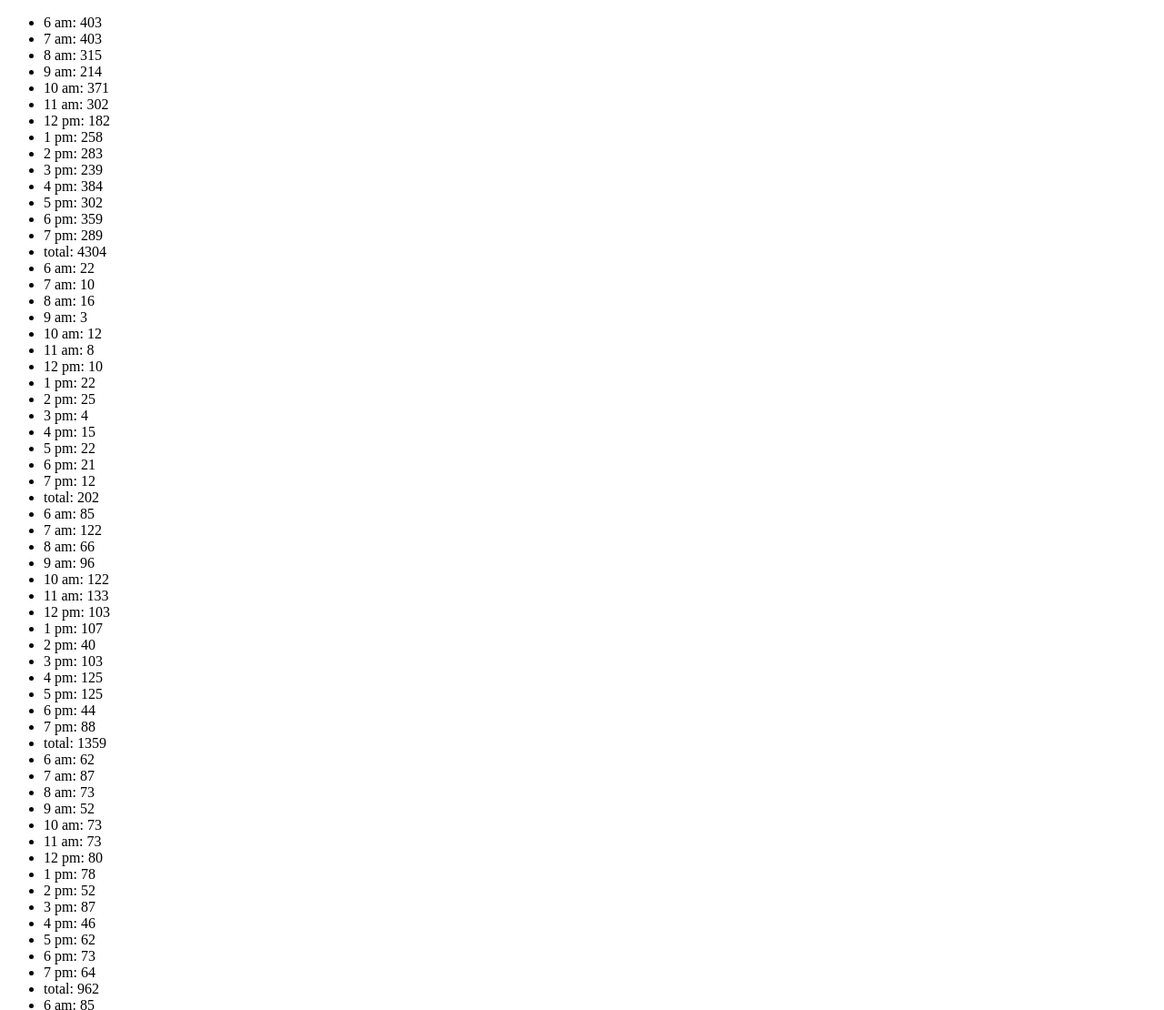
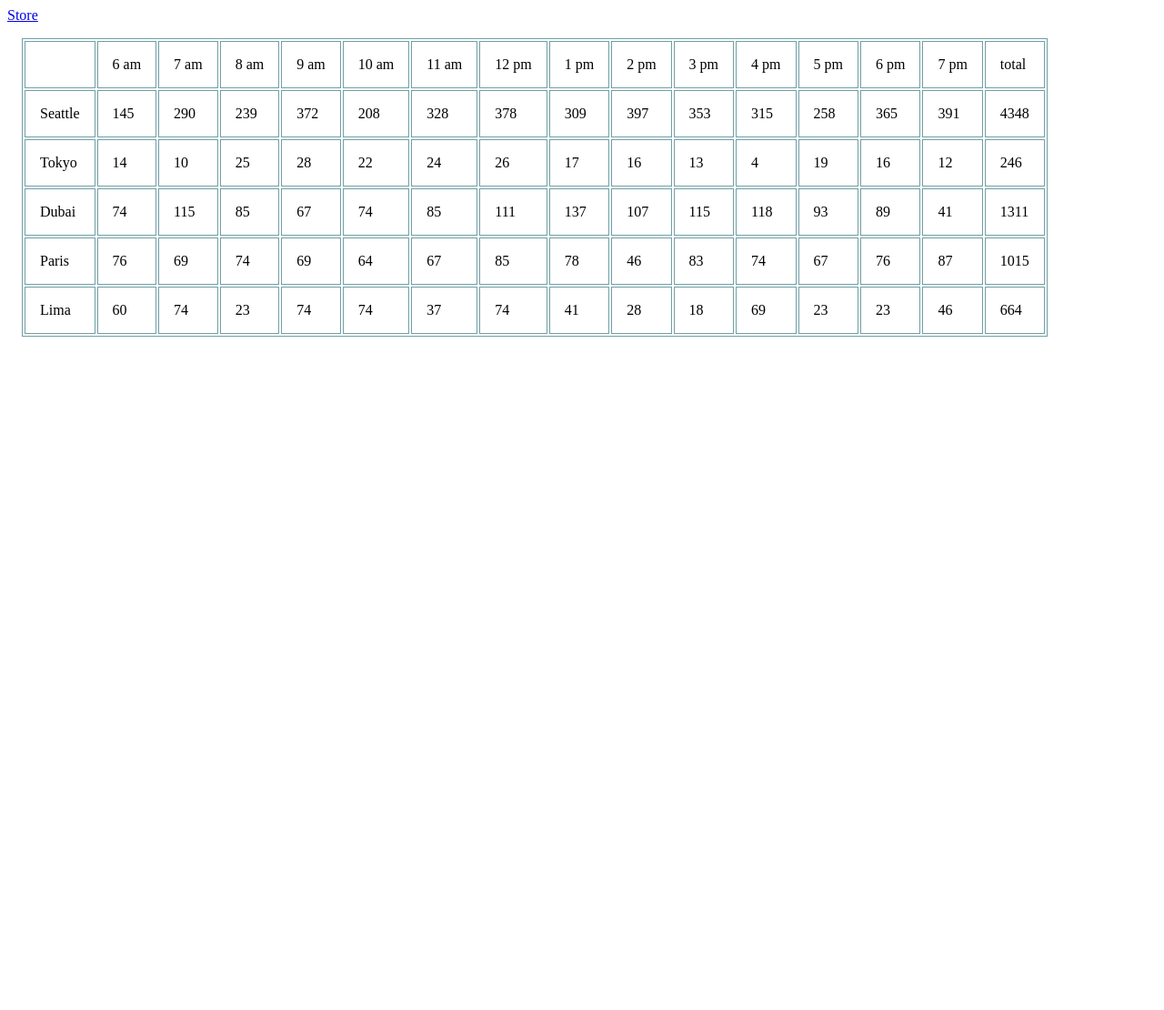
Before and after one commit to JaredCiccarello/Cookie-stand, a plain HTML site: page sales.html in a window 1280 px wide. Shown: the top 1110 px of the page at 91% size. After the commit the page ends 800 px from the top, so only its background shows below. Drawn offline with Linux system fonts and the light colour scheme.

Commit message:
updated class 07

```diff
--- a/css/style.css
+++ b/css/style.css
@@ -0,0 +1,15 @@
+table, td, th {
+    border: 1px solid rgb(112, 159, 165);
+  }
+  table {
+    margin: 1rem;
+  }
+  td, th {
+    padding: 1rem;
+  }
+  thead th {
+    font-weight: bold;
+  }
+  tfoot {
+    background-color: rgba(112, 159, 165, .1);
+  }
--- a/js/app.js
+++ b/js/app.js
@@ -3,246 +3,246 @@
 // console.log('Hey there friends!');
 
 // Seattle
-let hours = ['6 am', '7 am', '8 am', '9 am', '10 am', '11 am', '12 pm', '1 pm', '2 pm', '3 pm', '4 pm', '5 pm', '6 pm', '7 pm', 'Total']
+// let hours = ['6 am', '7 am', '8 am', '9 am', '10 am', '11 am', '12 pm', '1 pm', '2 pm', '3 pm', '4 pm', '5 pm', '6 pm', '7 pm', 'Total']
 
-let seattleContainer = document.getElementById('seattleList');
-console.log(seattleContainer)
-let seattle = {
-    name: 'seattle',
-    min: 23,
-    max: 65,
-    avg: 6.3,
-    dailyTotal: 0,
-    cookiesSoldEachHourArray: [],
+// let seattleContainer = document.getElementById('seattleList');
+// console.log(seattleContainer)
+// let seattle = {
+//     name: 'seattle',
+//     min: 23,
+//     max: 65,
+//     avg: 6.3,
+//     dailyTotal: 0,
+//     cookiesSoldEachHourArray: [],
 
-    getRandomNumberOfCustomers: function() {
-        return Math.floor(Math.random() * (this.max - this.min + 1) + this.min);
-    }, //<<<<
-    calcCookiePerHour: function(){
-        // Memorize this formula for loop
-        for (let i = 0; i < hours.length - 1; i++) {
-        let randomCustomers = this.getRandomNumberOfCustomers();
-        console.log(randomCustomers);
+//     getRandomNumberOfCustomers: function() {
+//         return Math.floor(Math.random() * (this.max - this.min + 1) + this.min);
+//     }, //<<<<
+//     calcCookiePerHour: function(){
+//         // Memorize this formula for loop
+//         for (let i = 0; i < hours.length - 1; i++) {
+//         let randomCustomers = this.getRandomNumberOfCustomers();
+//         console.log(randomCustomers);
 
-        let calcCookiePerHour = Math.floor(randomCustomers * this.avg);
-        this.dailyTotal += calcCookiePerHour
-        console.log(calcCookiePerHour);
-        this.cookiesSoldEachHourArray.push(calcCookiePerHour)
-        }
-    },
-    // This is called a method
-    render: function(){
-      this.calcCookiePerHour();
+//         let calcCookiePerHour = Math.floor(randomCustomers * this.avg);
+//         this.dailyTotal += calcCookiePerHour
+//         console.log(calcCookiePerHour);
+//         this.cookiesSoldEachHourArray.push(calcCookiePerHour)
+//         }
+//     },
+//     // This is called a method
+//     render: function(){
+//       this.calcCookiePerHour();
 
-      for (let i = 0; i < hours.length - 1; i++){
-        // create element
-        let li = document.createElement('li');
-        // give text content
-        li.textContent = `${hours[i]}: ${this.cookiesSoldEachHourArray[i]}`
-        // append list item elements. Append to a container, first you'll need to make one in this case.
-        seattleContainer.appendChild(li)
-        // list element is within object function, so we do not need quotes.
-      }
-      let li = document.createElement('li');
-      li.textContent = `total: ${this.dailyTotal}`
-      seattleContainer.appendChild(li)
-    }
-}
-seattle.render();
+//       for (let i = 0; i < hours.length - 1; i++){
+//         // create element
+//         let li = document.createElement('li');
+//         // give text content
+//         li.textContent = `${hours[i]}: ${this.cookiesSoldEachHourArray[i]}`
+//         // append list item elements. Append to a container, first you'll need to make one in this case.
+//         seattleContainer.appendChild(li)
+//         // list element is within object function, so we do not need quotes.
+//       }
+//       let li = document.createElement('li');
+//       li.textContent = `total: ${this.dailyTotal}`
+//       seattleContainer.appendChild(li)
+//     }
+// }
+// seattle.render();
 
 
-// Tokyo
-let tokyoContainer = document.getElementById('seattleList');
+// // Tokyo
+// let tokyoContainer = document.getElementById('seattleList');
 
-let tokyo = {
-    name: 'tokyo',
-    min: 3,
-    max: 24,
-    avg: 1.2,
-    dailyTotal: 0,
-    cookiesSoldEachHourArray: [],
+// let tokyo = {
+//     name: 'tokyo',
+//     min: 3,
+//     max: 24,
+//     avg: 1.2,
+//     dailyTotal: 0,
+//     cookiesSoldEachHourArray: [],
 
-    getRandomNumberOfCustomers: function() {
-        return Math.floor(Math.random() * (this.max - this.min + 1) + this.min);
-    }, //<<<<
-    calcCookiePerHour: function(){
-        // Memorize this formula for loop
-        for (let i = 0; i < hours.length - 1; i++) {
-        let randomCustomers = this.getRandomNumberOfCustomers();
-        console.log(randomCustomers);
+//     getRandomNumberOfCustomers: function() {
+//         return Math.floor(Math.random() * (this.max - this.min + 1) + this.min);
+//     }, //<<<<
+//     calcCookiePerHour: function(){
+//         // Memorize this formula for loop
+//         for (let i = 0; i < hours.length - 1; i++) {
+//         let randomCustomers = this.getRandomNumberOfCustomers();
+//         console.log(randomCustomers);
 
-        let calcCookiePerHour = Math.floor(randomCustomers * this.avg);
-        this.dailyTotal += calcCookiePerHour
-        console.log(calcCookiePerHour);
-        this.cookiesSoldEachHourArray.push(calcCookiePerHour)
-        }
-    },
+//         let calcCookiePerHour = Math.floor(randomCustomers * this.avg);
+//         this.dailyTotal += calcCookiePerHour
+//         console.log(calcCookiePerHour);
+//         this.cookiesSoldEachHourArray.push(calcCookiePerHour)
+//         }
+//     },
 
-    // This is called a method
-    render: function(){
-      this.calcCookiePerHour();
+//     // This is called a method
+//     render: function(){
+//       this.calcCookiePerHour();
 
-      for (let i = 0; i < hours.length - 1; i++){
-        // create element
-        let li = document.createElement('li');
-        // give text content
-        li.textContent = `${hours[i]}: ${this.cookiesSoldEachHourArray[i]}`
-        // append list item elements. Append to a container, first you'll need to make one in this case.
-        seattleContainer.appendChild(li)
-        // list element is within object function, so we do not need quotes.
-      }
-      let li = document.createElement('li');
-      li.textContent = `total: ${this.dailyTotal}`
-      seattleContainer.appendChild(li)
-    }
-}
-tokyo.render();
+//       for (let i = 0; i < hours.length - 1; i++){
+//         // create element
+//         let li = document.createElement('li');
+//         // give text content
+//         li.textContent = `${hours[i]}: ${this.cookiesSoldEachHourArray[i]}`
+//         // append list item elements. Append to a container, first you'll need to make one in this case.
+//         seattleContainer.appendChild(li)
+//         // list element is within object function, so we do not need quotes.
+//       }
+//       let li = document.createElement('li');
+//       li.textContent = `total: ${this.dailyTotal}`
+//       seattleContainer.appendChild(li)
+//     }
+// }
+// tokyo.render();
 
 
 
 
-// Dubai
-let dubaiContainer = document.getElementById('seattleList');
+// // Dubai
+// let dubaiContainer = document.getElementById('seattleList');
 
-let dubai = {
-    name: 'dubai',
-    min: 11,
-    max: 38,
-    avg: 3.7,
-    dailyTotal: 0,
-    cookiesSoldEachHourArray: [],
+// let dubai = {
+//     name: 'dubai',
+//     min: 11,
+//     max: 38,
+//     avg: 3.7,
+//     dailyTotal: 0,
+//     cookiesSoldEachHourArray: [],
 
-    getRandomNumberOfCustomers: function() {
-        return Math.floor(Math.random() * (this.max - this.min + 1) + this.min);
-    }, //<<<<
-    calcCookiePerHour: function(){
-        // Memorize this formula for loop
-        for (let i = 0; i < hours.length - 1; i++) {
-        let randomCustomers = this.getRandomNumberOfCustomers();
-        console.log(randomCustomers);
+//     getRandomNumberOfCustomers: function() {
+//         return Math.floor(Math.random() * (this.max - this.min + 1) + this.min);
+//     }, //<<<<
+//     calcCookiePerHour: function(){
+//         // Memorize this formula for loop
+//         for (let i = 0; i < hours.length - 1; i++) {
+//         let randomCustomers = this.getRandomNumberOfCustomers();
+//         console.log(randomCustomers);
 
-        let calcCookiePerHour = Math.floor(randomCustomers * this.avg);
-        this.dailyTotal += calcCookiePerHour
-        console.log(calcCookiePerHour);
-        this.cookiesSoldEachHourArray.push(calcCookiePerHour)
-        }
-    },
-    // This is called a method
-    render: function(){
-      this.calcCookiePerHour();
+//         let calcCookiePerHour = Math.floor(randomCustomers * this.avg);
+//         this.dailyTotal += calcCookiePerHour
+//         console.log(calcCookiePerHour);
+//         this.cookiesSoldEachHourArray.push(calcCookiePerHour)
+//         }
+//     },
+//     // This is called a method
+//     render: function(){
+//       this.calcCookiePerHour();
 
-      for (let i = 0; i < hours.length - 1; i++){
-        // create element
-        let li = document.createElement('li');
-        // give text content
-        li.textContent = `${hours[i]}: ${this.cookiesSoldEachHourArray[i]}`
-        // append list item elements. Append to a container, first you'll need to make one in this case.
-        seattleContainer.appendChild(li)
-        // list element is within object function, so we do not need quotes.
-      }
-      let li = document.createElement('li');
-      li.textContent = `total: ${this.dailyTotal}`
-      seattleContainer.appendChild(li)
-    }
-}
-dubai.render();
+//       for (let i = 0; i < hours.length - 1; i++){
+//         // create element
+//         let li = document.createElement('li');
+//         // give text content
+//         li.textContent = `${hours[i]}: ${this.cookiesSoldEachHourArray[i]}`
+//         // append list item elements. Append to a container, first you'll need to make one in this case.
+//         seattleContainer.appendChild(li)
+//         // list element is within object function, so we do not need quotes.
+//       }
+//       let li = document.createElement('li');
+//       li.textContent = `total: ${this.dailyTotal}`
+//       seattleContainer.appendChild(li)
+//     }
+// }
+// dubai.render();
 
 
 
 
-// Paris
-let parisContainer = document.getElementById('seattleList');
+// // Paris
+// let parisContainer = document.getElementById('seattleList');
 
-let paris = {
-    name: 'paris',
-    min: 20,
-    max: 38,
-    avg: 2.3,
-    dailyTotal: 0,
-    cookiesSoldEachHourArray: [],
+// let paris = {
+//     name: 'paris',
+//     min: 20,
+//     max: 38,
+//     avg: 2.3,
+//     dailyTotal: 0,
+//     cookiesSoldEachHourArray: [],
 
-    getRandomNumberOfCustomers: function() {
-        return Math.floor(Math.random() * (this.max - this.min + 1) + this.min);
-    }, //<<<<
-    calcCookiePerHour: function(){
-        // Memorize this formula for loop
-        for (let i = 0; i < hours.length - 1; i++) {
-        let randomCustomers = this.getRandomNumberOfCustomers();
-        console.log(randomCustomers);
+//     getRandomNumberOfCustomers: function() {
+//         return Math.floor(Math.random() * (this.max - this.min + 1) + this.min);
+//     }, //<<<<
+//     calcCookiePerHour: function(){
+//         // Memorize this formula for loop
+//         for (let i = 0; i < hours.length - 1; i++) {
+//         let randomCustomers = this.getRandomNumberOfCustomers();
+//         console.log(randomCustomers);
 
-        let calcCookiePerHour = Math.floor(randomCustomers * this.avg);
-        this.dailyTotal += calcCookiePerHour
-        console.log(calcCookiePerHour);
-        this.cookiesSoldEachHourArray.push(calcCookiePerHour)
-        }
-    },
-    // This is called a method
-    render: function(){
-      this.calcCookiePerHour();
+//         let calcCookiePerHour = Math.floor(randomCustomers * this.avg);
+//         this.dailyTotal += calcCookiePerHour
+//         console.log(calcCookiePerHour);
+//         this.cookiesSoldEachHourArray.push(calcCookiePerHour)
+//         }
+//     },
+//     // This is called a method
+//     render: function(){
+//       this.calcCookiePerHour();
 
-      for (let i = 0; i < hours.length - 1; i++){
-        // create element
-        let li = document.createElement('li');
-        // give text content
-        li.textContent = `${hours[i]}: ${this.cookiesSoldEachHourArray[i]}`
-        // append list item elements. Append to a container, first you'll need to make one in this case.
-        seattleContainer.appendChild(li)
-        // list element is within object function, so we do not need quotes.
-      }
-      let li = document.createElement('li');
-      li.textContent = `total: ${this.dailyTotal}`
-      seattleContainer.appendChild(li)
-    }
-}
-paris.render();
+//       for (let i = 0; i < hours.length - 1; i++){
+//         // create element
+//         let li = document.createElement('li');
+//         // give text content
+//         li.textContent = `${hours[i]}: ${this.cookiesSoldEachHourArray[i]}`
+//         // append list item elements. Append to a container, first you'll need to make one in this case.
+//         seattleContainer.appendChild(li)
+//         // list element is within object function, so we do not need quotes.
+//       }
+//       let li = document.createElement('li');
+//       li.textContent = `total: ${this.dailyTotal}`
+//       seattleContainer.appendChild(li)
+//     }
+// }
+// paris.render();
 
 
 
-// Lima
-let limaContainer = document.getElementById('seattleList');
+// // Lima
+// let limaContainer = document.getElementById('seattleList');
 
-let lima = {
-    name: 'lima',
-    min: 20,
-    max: 38,
-    avg: 2.3,
-    dailyTotal: 0,
-    cookiesSoldEachHourArray: [],
+// let lima = {
+//     name: 'lima',
+//     min: 20,
+//     max: 38,
+//     avg: 2.3,
+//     dailyTotal: 0,
+//     cookiesSoldEachHourArray: [],
 
-    getRandomNumberOfCustomers: function() {
-        return Math.floor(Math.random() * (this.max - this.min + 1) + this.min);
-    }, //<<<<
-    calcCookiePerHour: function(){
-        // Memorize this formula for loop
-        for (let i = 0; i < hours.length - 1; i++) {
-        let randomCustomers = this.getRandomNumberOfCustomers();
-        console.log(randomCustomers);
+//     getRandomNumberOfCustomers: function() {
+//         return Math.floor(Math.random() * (this.max - this.min + 1) + this.min);
+//     }, //<<<<
+//     calcCookiePerHour: function(){
+//         // Memorize this formula for loop
+//         for (let i = 0; i < hours.length - 1; i++) {
+//         let randomCustomers = this.getRandomNumberOfCustomers();
+//         console.log(randomCustomers);
 
-        let calcCookiePerHour = Math.floor(randomCustomers * this.avg);
-        this.dailyTotal += calcCookiePerHour
-        console.log(calcCookiePerHour);
-        this.cookiesSoldEachHourArray.push(calcCookiePerHour)
-        }
-    },
-    // This is called a method
-    render: function(){
-      this.calcCookiePerHour();
+//         let calcCookiePerHour = Math.floor(randomCustomers * this.avg);
+//         this.dailyTotal += calcCookiePerHour
+//         console.log(calcCookiePerHour);
+//         this.cookiesSoldEachHourArray.push(calcCookiePerHour)
+//         }
+//     },
+//     // This is called a method
+//     render: function(){
+//       this.calcCookiePerHour();
 
-      for (let i = 0; i < hours.length - 1; i++){
-        // create element
-        let li = document.createElement('li');
-        // give text content
-        li.textContent = `${hours[i]}: ${this.cookiesSoldEachHourArray[i]}`
-        // append list item elements. Append to a container, first you'll need to make one in this case.
-        seattleContainer.appendChild(li)
-        // list element is within object function, so we do not need quotes.
-      }
-      let li = document.createElement('li');
-      li.textContent = `total: ${this.dailyTotal}`
-      seattleContainer.appendChild(li)
-    }
-}
-dubai.render();
+//       for (let i = 0; i < hours.length - 1; i++){
+//         // create element
+//         let li = document.createElement('li');
+//         // give text content
+//         li.textContent = `${hours[i]}: ${this.cookiesSoldEachHourArray[i]}`
+//         // append list item elements. Append to a container, first you'll need to make one in this case.
+//         seattleContainer.appendChild(li)
+//         // list element is within object function, so we do not need quotes.
+//       }
+//       let li = document.createElement('li');
+//       li.textContent = `total: ${this.dailyTotal}`
+//       seattleContainer.appendChild(li)
+//     }
+// }
+// dubai.render();
 
 
 
@@ -259,16 +259,89 @@ dubai.render();
 
 // Replace the lists of your data for each store and build a single table of data instead. It should look similar to the following:
 
-this.tableRender = function() {
-    this.calculateCookiesPerHour();
-    let firstRow = document.createElement('tr');
-    tableElement.appendChild(firstRow);
-    let cityName = document.createElement('td')
-    cityName.TextContent = this.name;
-    cityName.appendChild('td')
-    for (let i = 0; i < hours.length; i++) {
-        let firstElem = document.createElement ('td')
+//array for hours
+let hours = ['6 am', '7 am', '8 am', '9 am', '10 am', '11 am', '12 pm', '1 pm', '2 pm', '3 pm', '4 pm', '5 pm', '6 pm', '7 pm']
+
+const storeTableBody = document.querySelector('tbody');
+const storeTableHead = document.querySelector('thead');
+
+let storeArray = []
+
+const tableElement = document.getElementById("Table");
+
+function Store(name, min, max, avg) {
+    this.name = name,
+    this.min = min,
+    this.max = max,
+    this.avg = avg,
+    this.cookiesPerHourArray = [],
+    this.dailyTotal = 0,
+    storeArray.push(this)
+  this.render = function () {
+
+  }
+  this.generateRandomNumberOfC = function () {
+    return Math.floor(Math.random() * (this.max - this.min + 1) + this.min);
+  },
+    this.calculateCookiesPerHour = function () {
+      for (let i = 0; i < hours.length; i++) {
+        let randomNumberOfCustomers = this.generateRandomNumberOfC();
+        let cookiesSoldPerHour = Math.round(randomNumberOfCustomers * this.avg);
+        this.cookiesPerHourArray.push(cookiesSoldPerHour);
+        //this is adding to dailytotal and staying in dailytotal
+        this.dailyTotal += cookiesSoldPerHour;
+      }
+    },
+
+    this.tableRender = function(){
+      this.calculateCookiesPerHour();
+      let firstRow = document.createElement("tr");
+      tableElement.appendChild(firstRow);
+      let cityName = document.createElement('td')
+      cityName.textContent = this.name;
+      firstRow.appendChild(cityName)
+      for(let i = 0; i < hours.length; i++){
+        let firstElem = document.createElement('td');
         firstElem.textContent = `${this.cookiesPerHourArray[i]}`
+        console.log(this.cookiesPerHourArray[i]);
+        // this.dailyTotal += this.cookiesPerHourArray[i];
         firstRow.appendChild(firstElem);
+      }
+      // console.log("total: ", this.dailyTotal);
+      let total = document.createElement('td');
+      total.textContent = this.dailyTotal;
+      firstRow.appendChild(total);
     }
+  }
+
+function renderHours(){
+  let tdElem = document.createElement('td');
+  tableElement.appendChild(tdElem);
+  for(let i = 0; i < hours.length; i++){
+    let tdElem = document.createElement('td');
+    tdElem.textContent = `${hours[i]}`
+    tableElement.appendChild(tdElem);
+  }
+  //only makes total head to right
+  let total = document.createElement('td');
+  total.textContent = "total"
+  tableElement.appendChild(total)
 }
+
+Store.prototype.render = function(){
+  return randomInRange(3, 12) + ' months';
+}
+
+let Seattle = new Store('Seattle', 23, 65, 6.3);
+let Tokyo = new Store('Tokyo', 3, 24, 1.2);
+let Dubai = new Store('Dubai', 11, 38, 3.7);
+let Paris = new Store('Paris', 20, 38, 2.3);
+let Lima = new Store('Lima', 2, 16, 4.6);
+
+renderHours();
+
+Seattle.tableRender();
+Tokyo.tableRender();
+Dubai.tableRender();
+Paris.tableRender();
+Lima.tableRender();
--- a/sales.html
+++ b/sales.html
@@ -1,17 +1,18 @@
 <!DOCTYPE html>
 <html lang="en">
 <head>
-    <meta charset="UTF-8">
-    <meta http-equiv="X-UA-Compatible" content="IE=edge">
-    <meta name="viewport" content="width=device-width, initial-scale=1.0">
-    <title>Document</title>
+    <title>Salmon Cookies</title>
+    <link rel="stylesheet" href="css/reset.css">
+    <link rel="stylesheet" href="css/style.css">
 </head>
 <body>
 
-    <ul id = 'seattleList'>
+    <a href="index.html">Store</a>
+    <main>
+        <table id="Table">
 
-    </ul>
-
+          </table>
+    </main>
     <script src="js/app.js"></script>
 </body>
 </html>
```
